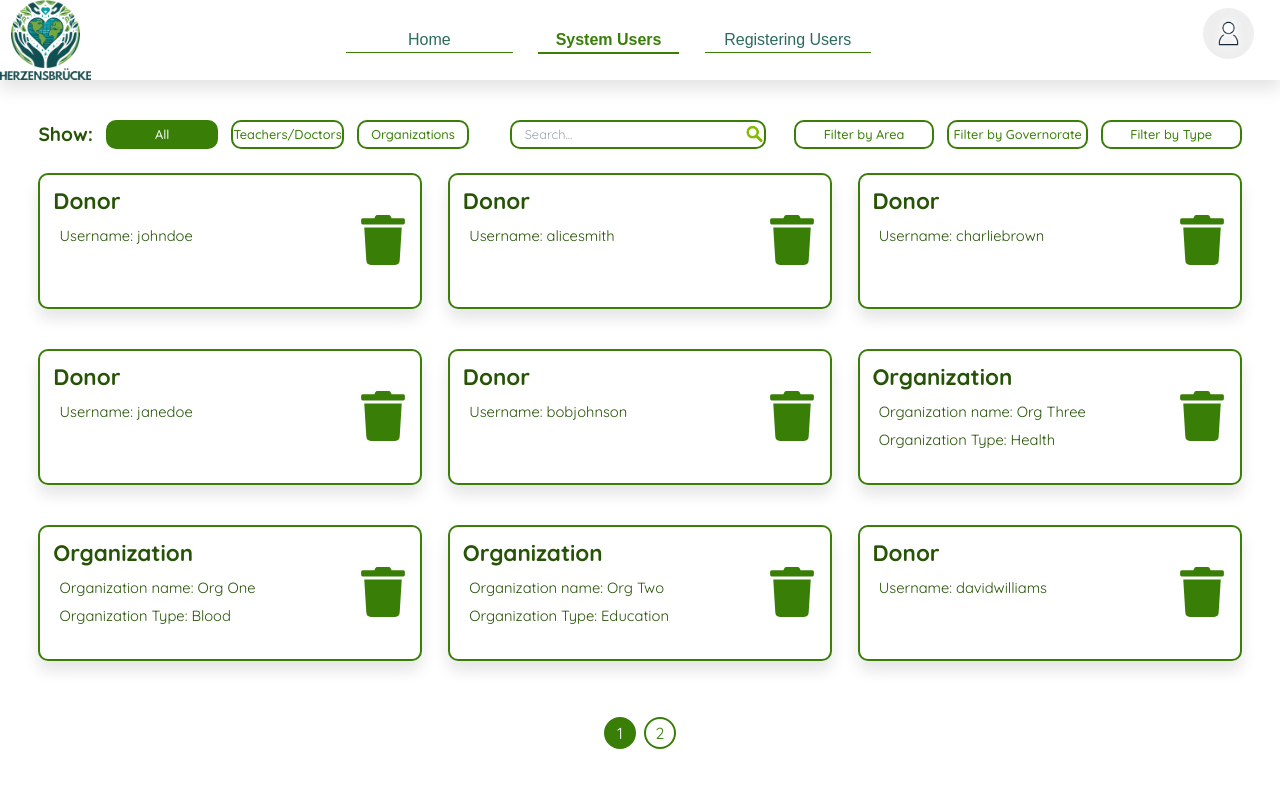
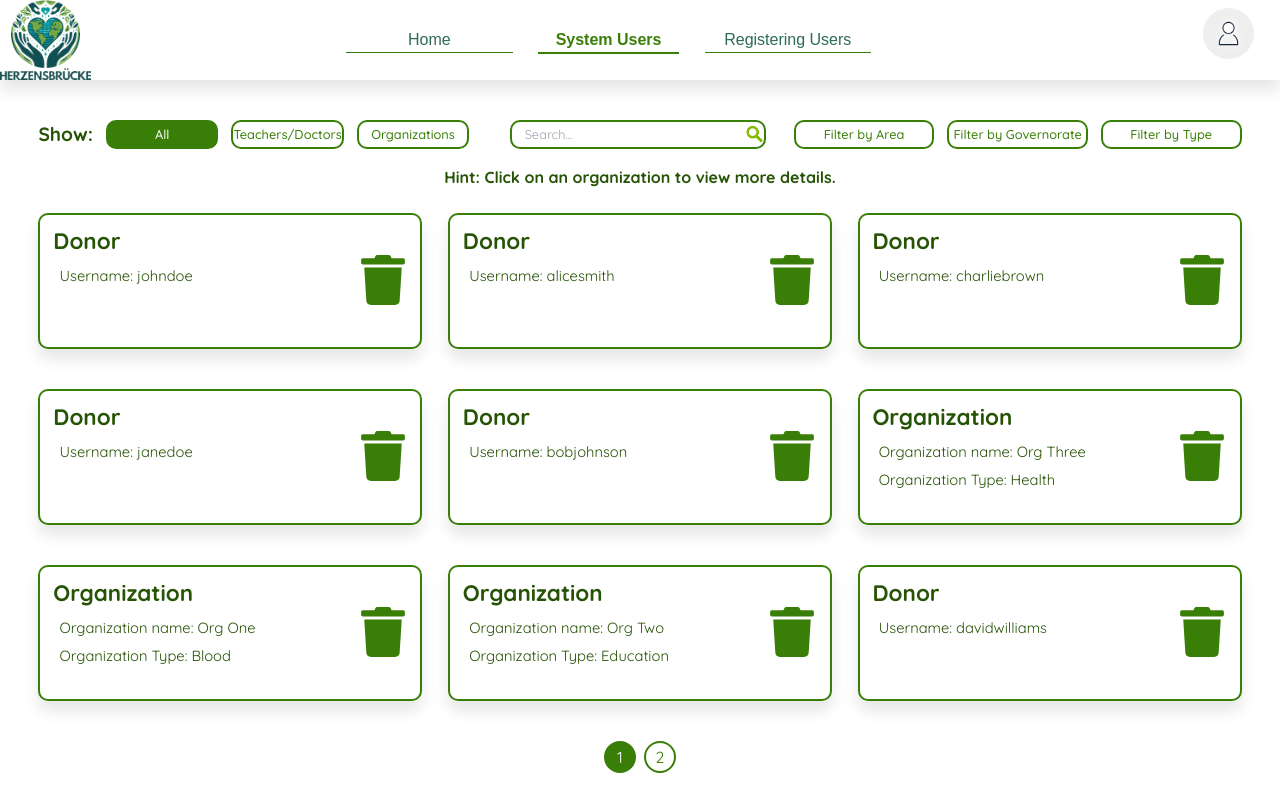
Before and after one commit to Tatos23/FC-CSEN, a React (Create React App) app: page /admin-dashboard/system-users in a window 1280 px wide. Built offline with nearby package versions, Linux system fonts and the light colour scheme.

Commit message:
Add confirmation

```diff
--- a/src/components/admin/admin-users/AdminUsers.css
+++ b/src/components/admin/admin-users/AdminUsers.css
@@ -7,6 +7,20 @@
     position: fixed;
     width: 100vw;
     height: 100vh;
+}
+
+.admin-users-hint {
+    margin-top: 2vh;
+    width: 100%;
+    display: flex;
+    flex-direction: row;
+    justify-content: center;
+}
+
+.admin-users-hint span {
+    font-size: 2vh;
+    font-weight: 700;
+
 }
 
 .admin-users-grid {
@@ -21,7 +35,7 @@
 
 .admin-users-pagination {
     width: 100vw;
-    margin-top: 5vh;
+    margin-top: 3vh;
     display: flex;
     justify-content: center;
     align-items: center;
@@ -247,7 +261,5 @@
     justify-content: center;
     align-items: center;
     background-color: rgba(0, 0, 0, 0.5);
-    /* Optional: adds a dark overlay */
     z-index: 1000;
-    /* Ensures the overlay is above everything else */
 }
--- a/src/components/admin/admin-users/AdminUsers.js
+++ b/src/components/admin/admin-users/AdminUsers.js
@@ -147,6 +147,9 @@ function AdminUsers() {
                     </div>
                 </div>
             </div>
+            <div className='admin-users-hint'>
+                <span>Hint: Click on an organization to view more details.</span>
+            </div>
             <div className='admin-users-grid'>
                 {currentItems.map((user, index) => {
                     if (user.type === 'Donor') {
--- a/src/components/admin/components/user_card/UserCard.js
+++ b/src/components/admin/components/user_card/UserCard.js
@@ -8,6 +8,12 @@ export default function UserCard({ usersData, setUsersData, type, name, organiza
 
     const handleDeleteClick = (event) => {
         event.stopPropagation();
+
+        const confirmDelete = window.confirm('Are you sure you want to delete this user?');
+        if (!confirmDelete) {
+            return;
+        }
+
         const updatedUsersData = type === 'Donor' ? usersData.filter(user => user.username !== name) : usersData.filter(user => user.name !== name);
         setUsersData(updatedUsersData);
     };
```
